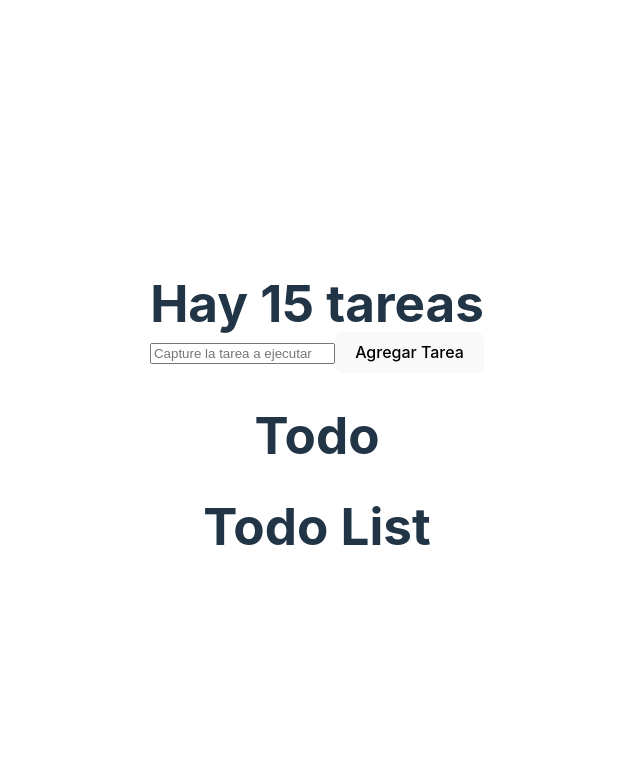
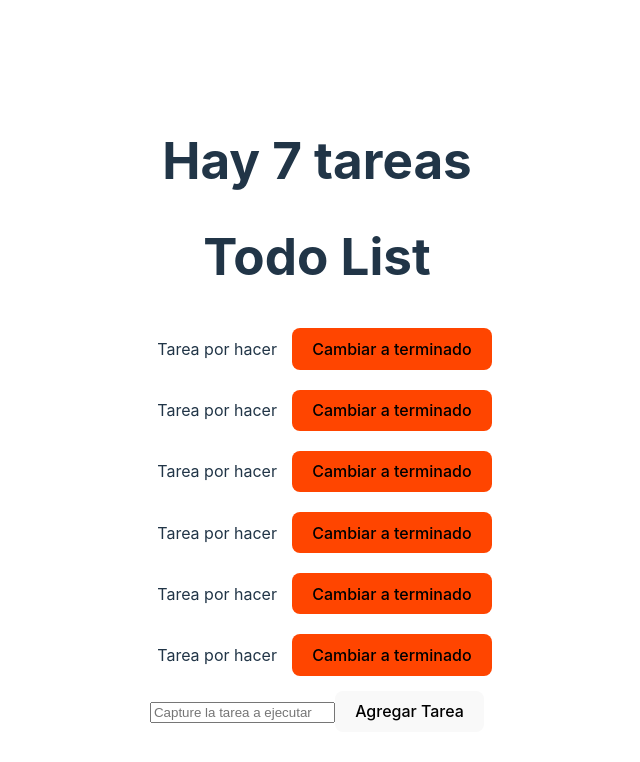
Before and after one commit to Tcp93001/React-Bedu-primera-clase, a React (Vite) app: page / in a window 1280 px wide. Shown: the top 762 px of the page, without its empty margins (323-963 px from the left). Built offline with nearby package versions, Linux system fonts and the light colour scheme.

Commit message:
Cambios segunda clase

```diff
--- a/src/components/App.jsx
+++ b/src/components/App.jsx
@@ -1,17 +1,15 @@
 import Header from './Header';
 import Form from './Form';
 import TodoList from './TodoList'
-import Todo from './Todo'
 import '../styles/App.css';
 
 const App = () => {
   return (
     <div className="wrapper">
       <div className="card-frame">
-        <Header cant='15'/>
+        <Header cant='7'/>
+        <TodoList />
         <Form />
-        <Todo />
-        <TodoList />
       </div>
     </div>
   )
--- a/src/components/Todo.jsx
+++ b/src/components/Todo.jsx
@@ -1,9 +1,24 @@
-const Todo = () => {
-  return (
-    <div>
-      <h1>Todo</h1>
-    </div>
-  )
-};
+import { Component } from 'react';
+import PropTypes from 'prop-types';
+import '../styles/Todo.css'
+
+class Todo extends Component {
+  state = {
+    done: false
+  }
+
+  render() {
+    return (
+      <div className={`todo-container ${this.state.done ? 'dim-completed' : ''}`}>
+        <p className="list-item">Tarea por hacer</p>
+        <button onClick={() => this.setState({done: true})} className="delete">Cambiar a terminado</button>
+      </div>
+    )
+  }
+}
+
+Todo.propTypes = {
+  done: PropTypes.bool
+}
 
 export default Todo;
--- a/src/components/TodoList.jsx
+++ b/src/components/TodoList.jsx
@@ -1,7 +1,15 @@
+import Todo from './Todo';
+
 const TodoList = () => {
   return (
-    <div>
+    <div style={{padding: '5px 0'}}>
       <h1>Todo List</h1>
+      <Todo />
+      <Todo done />
+      <Todo />
+      <Todo done />
+      <Todo done />
+      <Todo done />
     </div>
   )
 };
--- /dev/null
+++ b/src/styles/Todo.css
@@ -0,0 +1,18 @@
+.todo-container {
+  display: flex;
+  justify-content: center;
+  align-items: center;
+  padding: 10px 0;
+}
+
+.list-item {
+  margin: 0 15px;
+}
+
+.delete {
+  background-color: orangered;
+}
+
+.dim-completed {
+  opacity: 0.4;
+}
```
Also changed, not shown: src/styles/TodoList.css (added).
